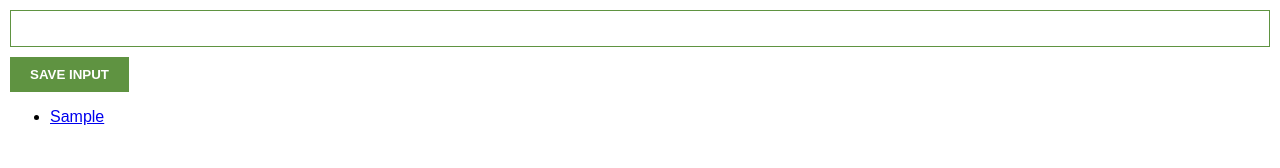
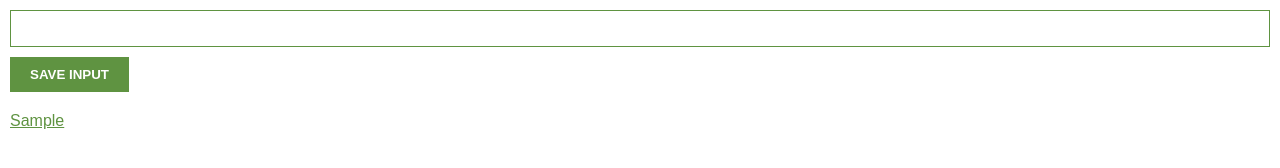
Before and after one commit to CodeLucho33/ChromeExtension, a browser extension: page index.html in a window 1280 px wide. Both pictures are taken after typing "Sample" into the empty fields and a click on the button "SAVE INPUT". Drawn offline with Linux system fonts and the light colour scheme.

Commit message:
Give styles to elements

```diff
--- a/style.css
+++ b/style.css
@@ -2,6 +2,7 @@
     margin: 0;
     padding: 10px;
     font-family: Arial, Helvetica, sans-serif;
+    min-width: 400px;
 }
 input {
     width: 100%;
@@ -18,3 +19,18 @@
     margin-top: 10px;
     font-weight: bold;
 }
+
+/* STYLE THE LIST ACCORDING TO THE DESIGN */
+ul {
+    margin-top: 20px;
+    list-style: none;
+    padding-left: 0;
+}
+
+li {
+    margin-top: 5px;
+}
+
+a {
+    color: #5f9341;
+}
```
